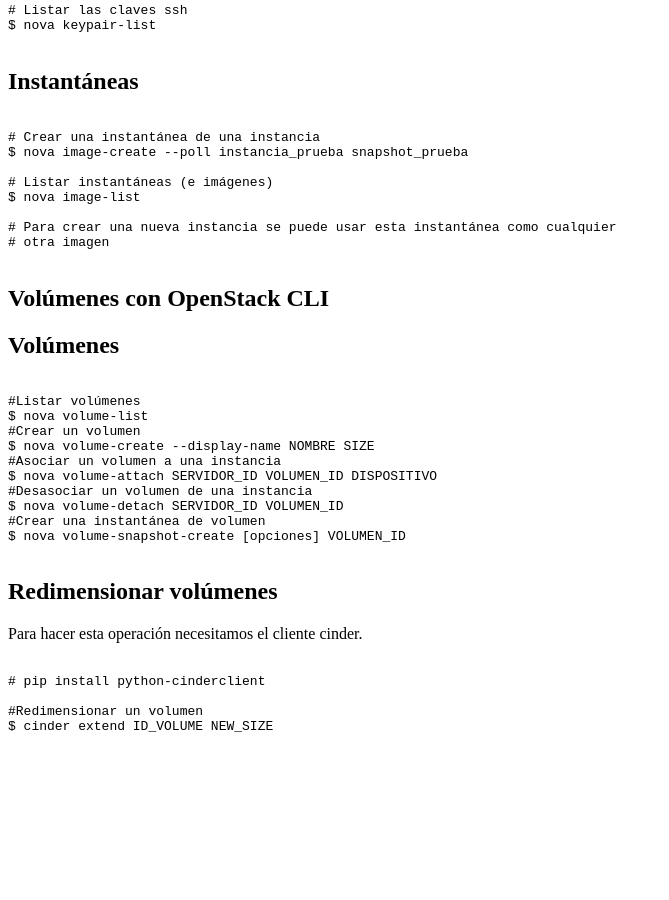
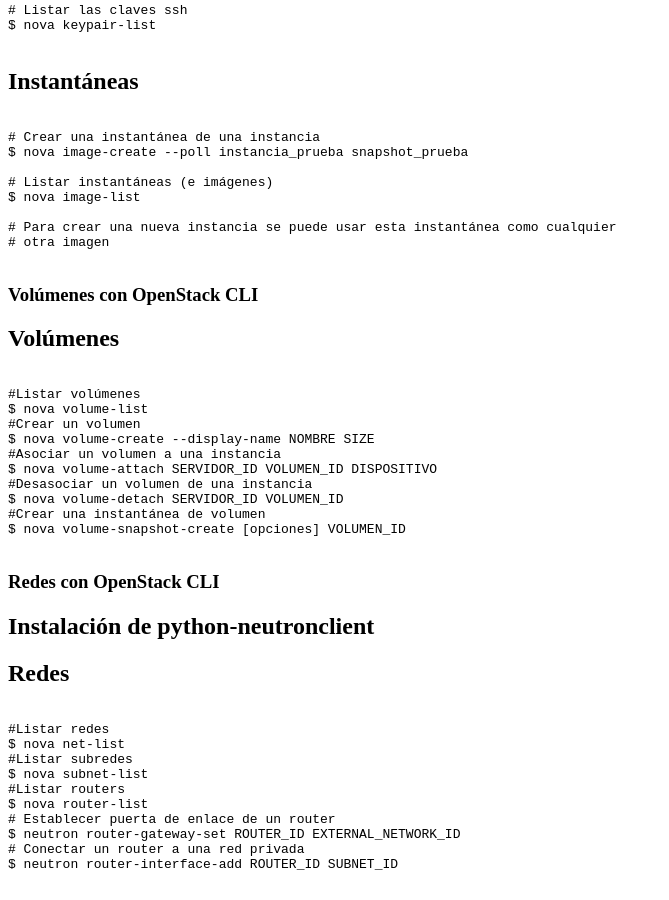
Before and after one commit to iesgn/cloud2, a Jekyll site: the page built from curso/u5/presentacion.html, in a window 1280 px wide and 900 px high, scrolled down 2195 px. Shown: the whole window, without its empty margins (0-669 px from the left). Built offline with Jekyll 4.4.1, drawn with Linux system fonts in a browser that asks for light colours; before the commit the page ends 2957 px from its top, so only the background shows below that.

Commit message:
Presentación u5

```diff
--- a/curso/u5/presentacion.html
+++ b/curso/u5/presentacion.html
@@ -170,7 +170,7 @@ $ nova image-list
 
 <section>
   <section>
-    <h2>Volúmenes con OpenStack CLI</h2>
+    <h3>Volúmenes con OpenStack CLI</h3>
   </section>
   <section>
     <h2>Volúmenes</h2>
@@ -187,14 +187,28 @@ $ nova volume-detach SERVIDOR_ID VOLUMEN_ID
 $ nova volume-snapshot-create [opciones] VOLUMEN_ID
     </code></pre>
   </section>
+
+</section>
+
+<section>
+    <h3>Redes con OpenStack CLI</h3>
+  </section>
   <section>
-  <h2>Redimensionar volúmenes</h2>
-  <p>Para hacer esta operación necesitamos el cliente cinder.</p>
+    <h2>Instalación de python-neutronclient</h2>
+  </section>
+  <section>
+    <h2>Redes</h2>
     <pre><code>
-# pip install python-cinderclient
-
-#Redimensionar un volumen
-$ cinder extend ID_VOLUME NEW_SIZE
+#Listar redes
+$ nova net-list
+#Listar subredes
+$ nova subnet-list
+#Listar routers
+$ nova router-list
+# Establecer puerta de enlace de un router
+$ neutron router-gateway-set ROUTER_ID EXTERNAL_NETWORK_ID
+# Conectar un router a una red privada
+$ neutron router-interface-add ROUTER_ID SUBNET_ID
     </code></pre>
   </section>
 </section>
```
